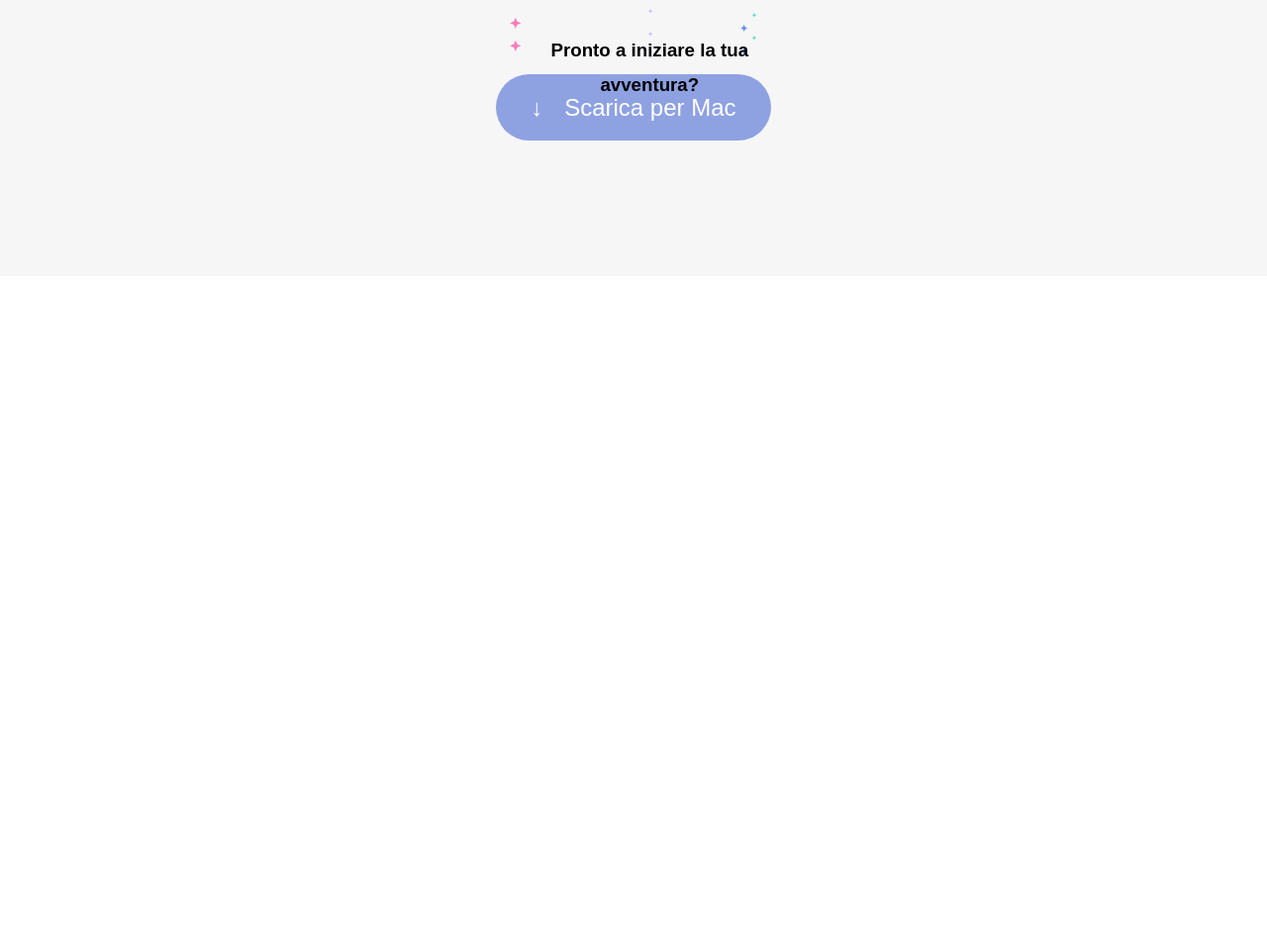
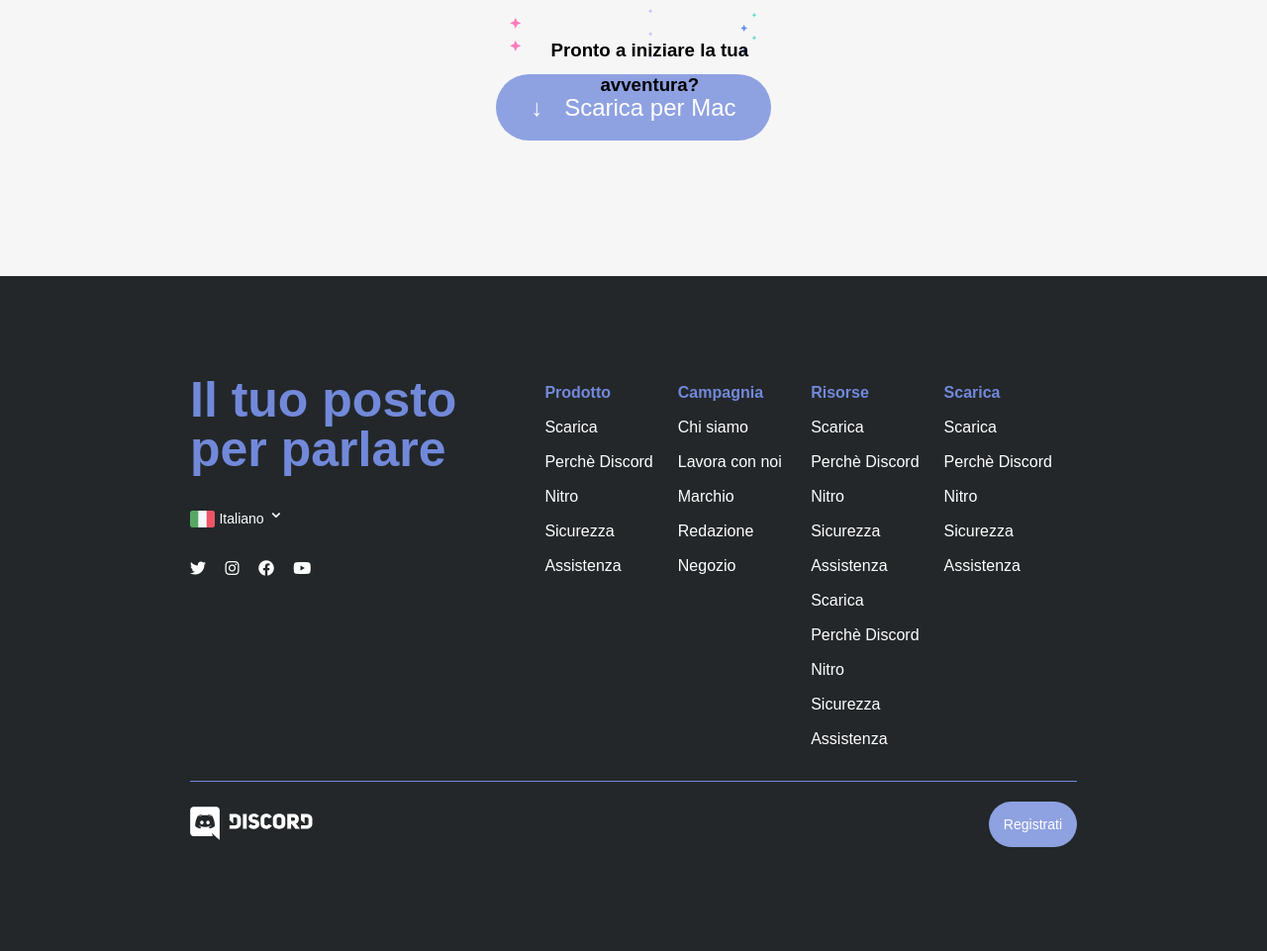
Before and after one commit to DanyMencu/htmlcss-discord, a plain HTML site: page index.html in a window 1280 px wide. Shown: the part 4258-5219 px from the top of the page at 99% size. Before the commit the page ends 4537 px from the top, so only its background shows below. Drawn offline with Linux system fonts and the light colour scheme.

Commit message:
Footer add

```diff
--- a/css/style.css
+++ b/css/style.css
@@ -55,12 +55,33 @@ body {
     background-color: #8ea1e1;
     color: #fff;
 }
+
+.bgc-dark {
+    background-color: #23272a;
+}
+
 .py-150 {
     padding: 150px 0;
 }
 
 .py-20 {
     padding: 20px 0;
+}
+
+.pt-100 {
+    padding-top: 100px;
+}
+
+.pt-25 {
+    padding-top: 25px;
+}
+
+.pb-25 {
+    padding-bottom: 25px;
+}
+
+.pb-100 {
+    padding-bottom: 100px;
 }
 
 .px-90 {
@@ -77,6 +98,10 @@ body {
 
 .pr-15 {
     padding-right: 15px;
+}
+
+.p-15 {
+    padding: 15px;
 }
 
 .float-l {
@@ -190,3 +215,68 @@ nav ul li:last-child {
     left: 13%;
 }
 /* FOOTER */
+
+footer .container section {
+    width: 15%;
+    float: left;
+}
+
+.logos-section {
+    width: 40%;
+    float: left;
+}
+
+footer section ul li {
+    list-style: none;
+}
+
+footer section ul li a {
+    text-decoration: none;
+    color: white;
+}
+
+footer section ul .li-title a {
+    color: #7289da;
+    font-weight: 600;
+}
+
+.bb-blue {
+    border-bottom: 1px solid #7289da;
+}
+
+.btn-lenguage img {
+    width: 25px;
+    vertical-align: middle;
+}
+
+.btn-lenguage button {
+    background: none;
+    border: none;
+    font-size: 14px;
+    color: white;
+}
+
+.btn-lenguage button span {
+    vertical-align: super;
+    font-size: 20px;
+}
+
+.logos-section h2 {
+    line-height: 50px;
+    font-size: 50px;
+    color: #7289da;
+}
+
+.logos-section i {
+    color: white;
+    padding-right: 15px;
+}
+
+.half-container {
+    width: 50%;
+    float: left;
+}
+
+.text-left {
+    text-align: right;
+}
--- a/index.html
+++ b/index.html
@@ -102,6 +102,131 @@
     </main>
 
     <!-- FOOTER -->
-    <footer></footer>
+    <footer class="bgc-dark">
+        <div class="container pt-100 pb-25 bb-blue clearfix">
+            <div class="logos-section">
+                <h2 class="pb-25">Il tuo posto per parlare</h2>
+                <div class="btn-lenguage">
+                    <img src="./img/ita.png" alt="Ita flag">
+                    <button class="pb-25" type="button">Italiano <span>&#8964;</span></button>
+                </div>
+                <a href="#"><i class="fab fa-twitter"></i></a>
+                <a href="#"><i class="fab fa-instagram"></i></a>
+                <a href="#"><i class="fab fa-facebook"></i></a>
+                <a href="#"><i class="fab fa-youtube"></i></a>
+            </div>
+            <section>
+                <ul>
+                    <li class="li-title">
+                        <a href="#">Prodotto</a>
+                    </li>
+                    <li>
+                        <a href="#">Scarica</a>
+                    </li>
+                    <li>
+                        <a href="#">Perchè Discord</a>
+                        </li>
+                    <li>
+                        <a href="#">Nitro</a>
+                    </li>
+                    <li>
+                        <a href="#">Sicurezza</a>
+                    </li>
+                    <li>
+                        <a href="#">Assistenza</a>
+                    </li>
+                </ul>
+            </section>
+            <section>
+                <ul>
+                    <li class="li-title">
+                        <a href="#">Campagnia</a>
+                    </li>
+                    <li>
+                        <a href="#">Chi siamo</a>
+                    </li>
+                    <li>
+                        <a href="#">Lavora con noi</a>
+                    </li>
+                    <li>
+                        <a href="#">Marchio</a>
+                    </li>
+                    <li>
+                        <a href="#">Redazione</a>
+                    </li>
+                    <li>
+                        <a href="#">Negozio</a>
+                    </li>
+                </ul>
+            </section>
+            <section>
+                <ul>
+                    <li class="li-title">
+                        <a href="#">Risorse</a>
+                    </li>
+                    <li>
+                        <a href="#">Scarica</a>
+                    </li>
+                    <li>
+                        <a href="#">Perchè Discord</a>
+                        </li>
+                    <li>
+                        <a href="#">Nitro</a>
+                    </li>
+                    <li>
+                        <a href="#">Sicurezza</a>
+                    </li>
+                    <li>
+                        <a href="#">Assistenza</a>
+                    </li>
+                    <li>
+                        <a href="#">Scarica</a>
+                    </li>
+                    <li>
+                        <a href="#">Perchè Discord</a>
+                        </li>
+                    <li>
+                        <a href="#">Nitro</a>
+                    </li>
+                    <li>
+                        <a href="#">Sicurezza</a>
+                    </li>
+                    <li>
+                        <a href="#">Assistenza</a>
+                    </li>
+                </ul>
+            </section>
+            <section>
+                <ul>
+                    <li class="li-title">
+                        <a href="#">Scarica</a>
+                    </li>
+                    <li>
+                        <a href="#">Scarica</a>
+                    </li>
+                    <li>
+                        <a href="#">Perchè Discord</a>
+                        </li>
+                    <li>
+                        <a href="#">Nitro</a>
+                    </li>
+                    <li>
+                        <a href="#">Sicurezza</a>
+                    </li>
+                    <li>
+                        <a href="#">Assistenza</a>
+                    </li>
+                </ul>
+            </section>
+        </div>
+        <div class="container pt-25 pb-100 clearfix">
+            <div class="half-container discord-img">
+                <img src="./img/logo.svg" alt="Discord logo">
+            </div>
+            <div class="half-container text-left">
+                <a class="btn-small col-blue p-15" href="#">Registrati</a>
+            </div>
+        </div>
+    </footer>
 </body>
 </html>
```
